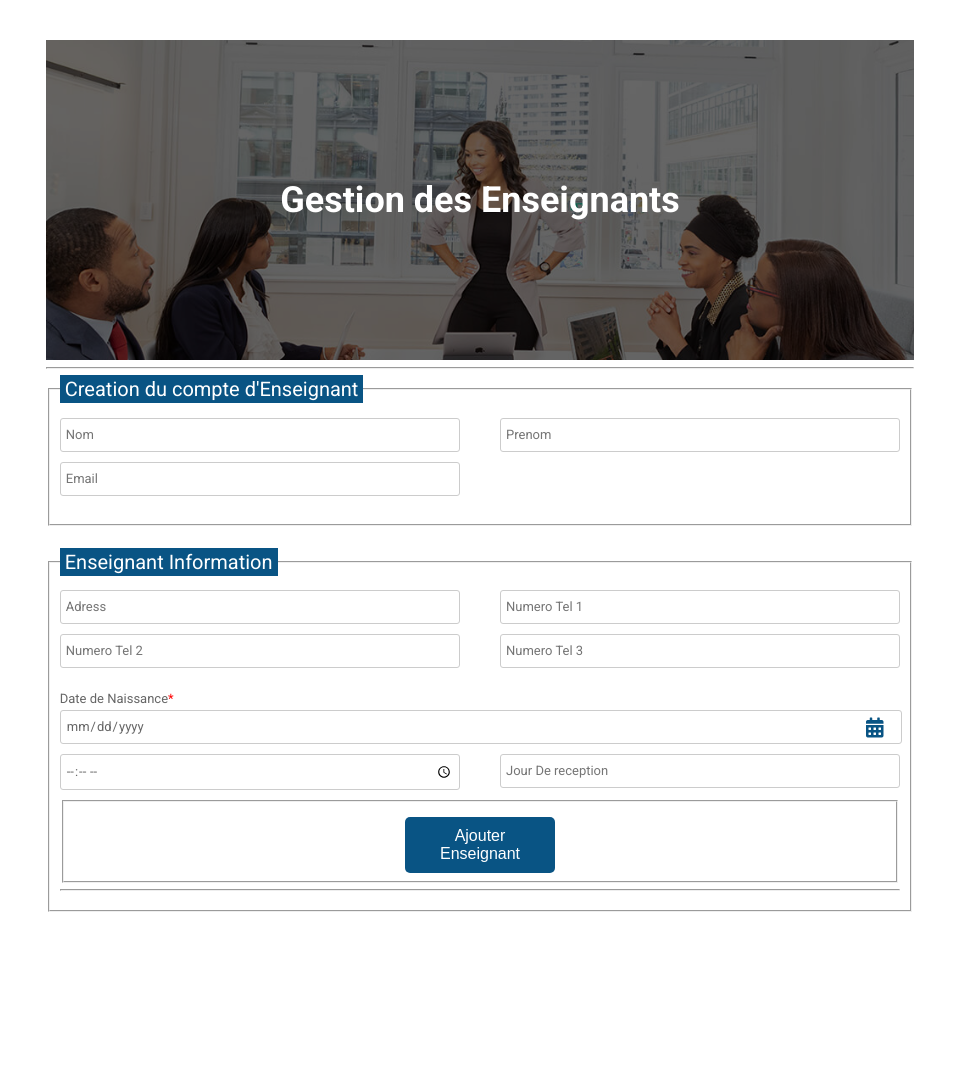
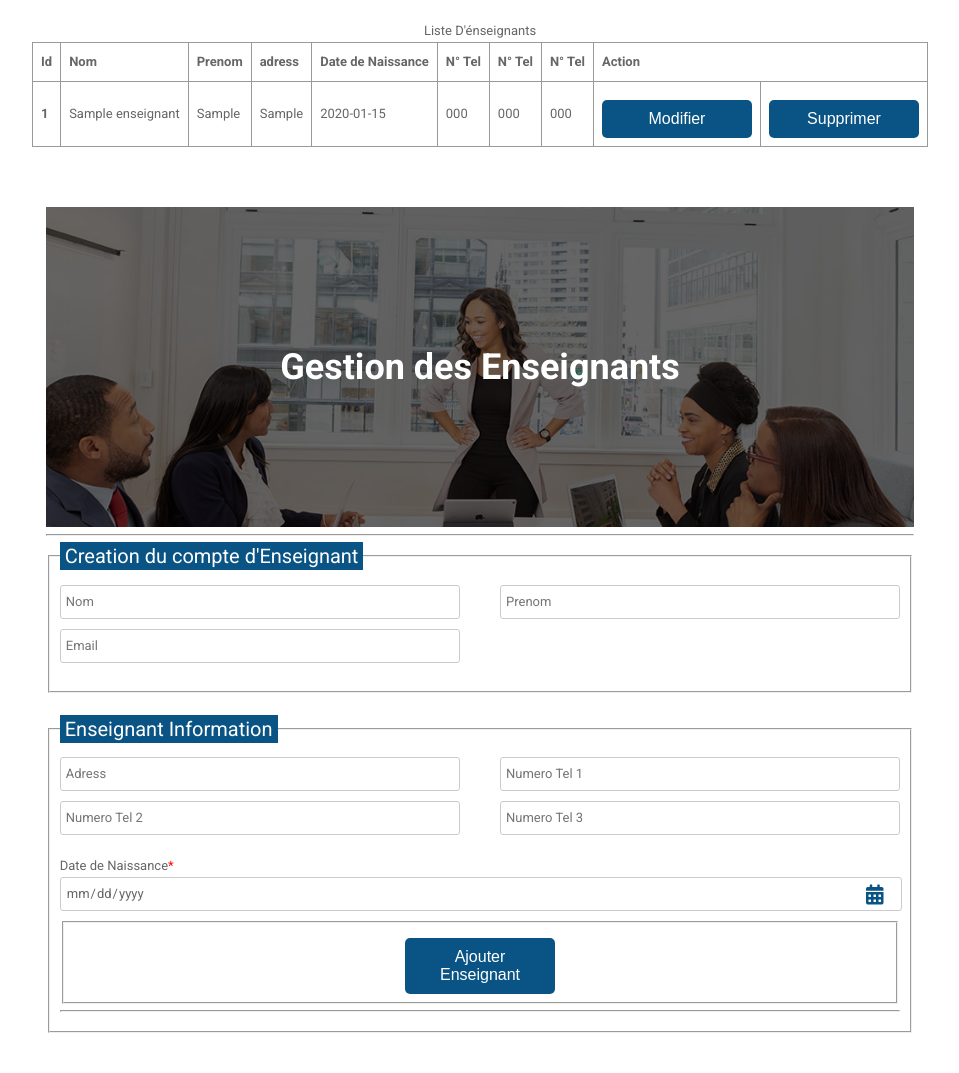
Before and after one commit to NohaNekamiche/E-school_Plateforme, a PHP site: page /pages/gestionEnseignant.php in a window 1280 px wide. Shown: the whole page, without its empty margins (160-1119 px from the left). Before the commit the page ends 912 px from the top, so only its background shows below. Run offline with PHP 8.4, Linux system fonts and the light colour scheme; tables that the repository leaves empty hold one stand-in row (values such as "Sample post"); some libraries are stand-ins or nearby versions.

Commit message:
afficher enseignant

```diff
--- a/Controler/enseignantCtrl.php
+++ b/Controler/enseignantCtrl.php
@@ -11,5 +11,9 @@ class enseignantCtrl{
 
         enseignant::addEnseignant($email,$nom,$prenom,$dateNais,$adress,$idModule,$numTel1,$numTel2,$numTel3,$hour,$jour);
     }
+
+    public function  getAllEnseignants(){
+       return enseignant:: getAllEnseignants();
+    }
 }
 ?>
--- a/Model/enseignant.php
+++ b/Model/enseignant.php
@@ -12,5 +12,12 @@ class enseignant{
         '$idModule','$idUser','$hour','$jour')";
         return model::getIdOfInsertElement($requete);
     }
+
+    public static function getAllEnseignants(){
+        model::connexion();
+        $requete="SELECT * From enseignants";
+        $result=model::request($requete);
+        return $result;
+    }
 }
 ?>
--- a/Vue/enseignantVue.php
+++ b/Vue/enseignantVue.php
@@ -54,16 +54,7 @@ class enseignantVue{
           <label for="bdate">Date de Naissance<span>*</span></label>
           <input id="bdate" type="date" name="date" required/>
           <i class="fas fa-calendar-alt"></i>
-          <div class="name-item">
-                <div>
-                    <input type="time" name="heure" placeholder="Heure de Reception" required />
-                </div>
-                <div>
-                    <input type="text" name="jour" placeholder="Jour De reception" required/>
-                </div>
 
-
-          </div>
           <fieldset>
           <div class="btn-block">
           <button type="submit" name="Ajouter">Ajouter Enseignant</button>
--- a/pages/gestionEnseignant.php
+++ b/pages/gestionEnseignant.php
@@ -8,6 +8,49 @@
     <link rel="stylesheet" href="../public/CSS/gestionusersstyle.css">
   </head>
   <body>
+  <div class="testbox">
+      <table >
+      <caption >Liste D'énseignants</caption>
+      <thead>
+      <th>Id</th>
+      <th>Nom</th>
+      <th>Prenom</th>
+      <th>adress</th>
+      <th>Date de Naissance</th>
+      <th>N° Tel </th>
+      <th>N° Tel </th>
+      <th>N° Tel </th>
+      <th colspan="2">Action </th>
+      <?php
+          require_once "../Controler/enseignantCtrl.php";
+          $ctrl=new enseignantCtrl();
+          $result=$ctrl-> getAllEnseignants();
+          foreach($result as $row){
+      ?>
+            <tr>
+            <th scope="row"> <?php  echo $row['id'];?></th>
+            <td> <?php  echo $row['nom'];?></td>
+            <td> <?php  echo $row['prenom'];?></td>
+            <td> <?php  echo $row['adress'];?></td>
+            <td> <?php  echo $row['dateNais'];?></td>
+            <td> <?php  echo $row['numTel1'];?></td>
+            <td> <?php  echo $row['numTel2'];?></td>
+            <td> <?php  echo $row['numTel3'];?></td>
+            <td> <a href="gestionEnseignant.php?edit=<?php echo $row['id']?>"
+              ><button class="btn-block">Modifier</button></a>
+
+            </td>
+            <td>
+            <a href="gestionEnseignant.php?delete=<?php echo $row['id']?>"
+              ><button class="btn-block">Supprimer</button></a>
+            </td>
+            </td>
+            </tr>
+      <?php }?>
+     </thead>
+
+    </table>
+</div>
       <?php
       require_once "../Vue/enseignantVue.php";
        $vue= new enseignantVue();
--- a/pages/gestionParents.php
+++ b/pages/gestionParents.php
@@ -8,7 +8,6 @@ session_start();
     <link href="https://fonts.googleapis.com/css?family=Roboto:300,400,500,700" rel="stylesheet">
     <link rel="stylesheet" href="https://use.fontawesome.com/releases/v5.5.0/css/all.css" integrity="sha384-B4dIYHKNBt8Bc12p+WXckhzcICo0wtJAoU8YZTY5qE0Id1GSseTk6S+L3BlXeVIU" crossorigin="anonymous">
     <link rel="stylesheet" href="../public/CSS/gestionusersstyle.css">
-
   </head>
   <body>
     <div class="testbox">
```
